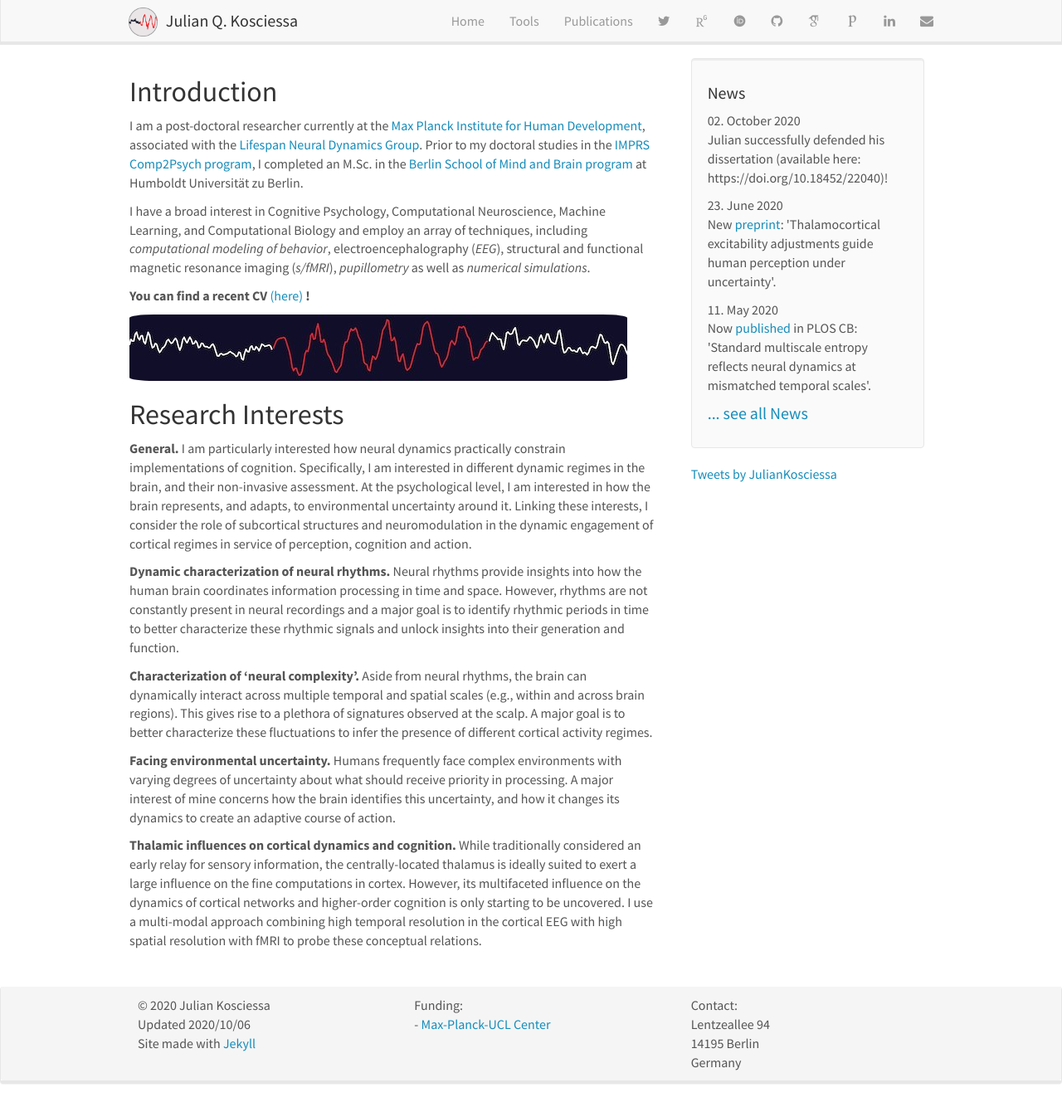
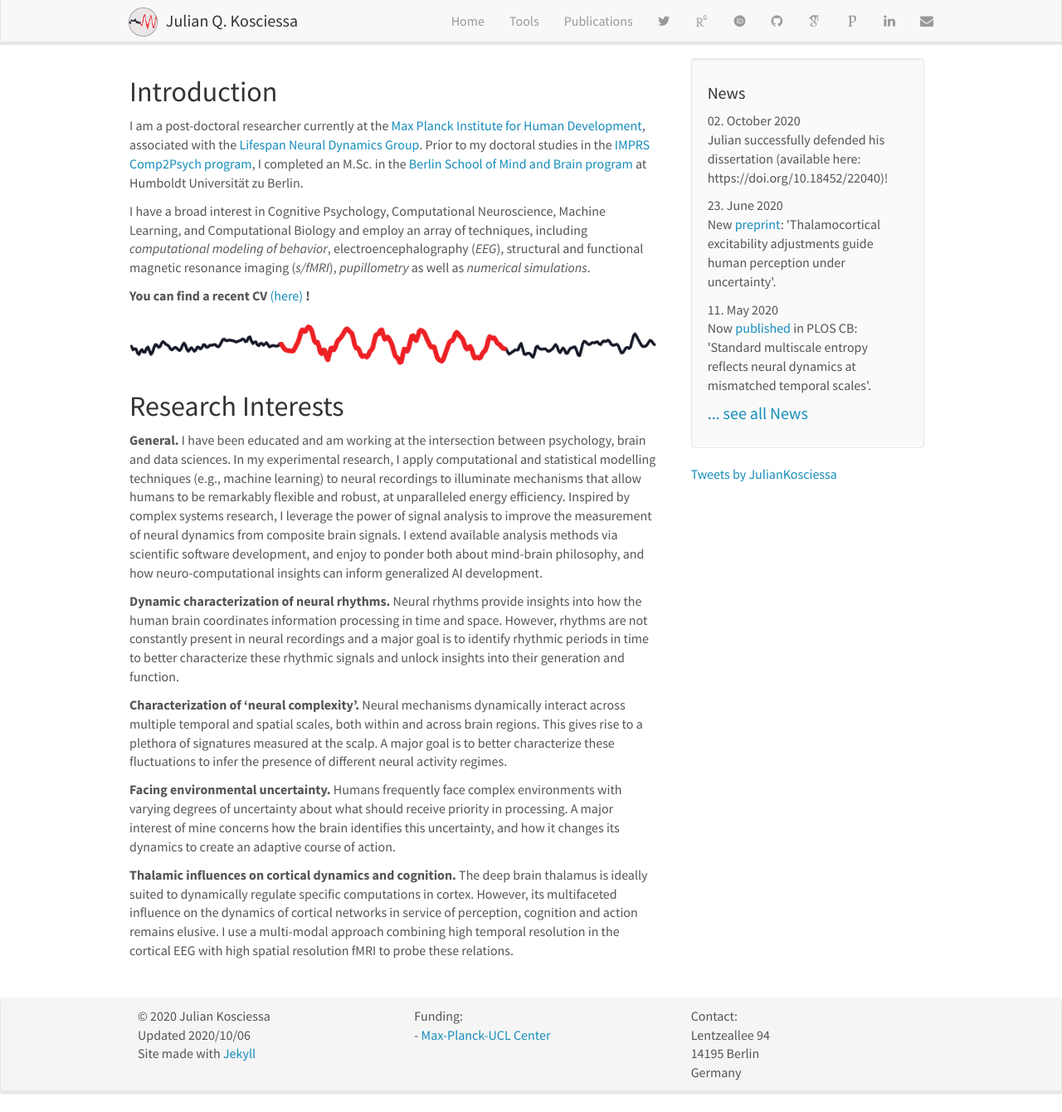
Before and after one commit to jkosciessa/jkosciessa.github.io, a Jekyll site: the page built from _pages/home.md, in a window 1280 px wide and 1340 px high. Shown: the whole window at 83% size. Built offline with Jekyll 4.4.1, drawn with Linux system fonts in a browser that asks for light colours; nearby versions of some CDN libraries; some web fonts are replaced; comment, search, counter and statistics services are not loaded.

Commit message:
update descriptions, rhythm image

```diff
--- a/_pages/home.md
+++ b/_pages/home.md
@@ -12,18 +12,18 @@ I have a broad interest in Cognitive Psychology, Computational Neuroscience, Mac
 
  **You can find a recent CV** [(here)]({{ site.url }}{{ site.baseurl }}/downloads/CV.pdf) **!**
 
-<img class="img-responsive" src="{{ site.url }}{{ site.baseurl }}/images/rhythm.jpeg">
+<img class="img-responsive" src="{{ site.url }}{{ site.baseurl }}/images/rhythm.png">
 
 <h2>Research Interests</h2>
 
-**General.** I am particularly interested how neural dynamics practically constrain implementations of cognition. Specifically, I am interested in different dynamic regimes in the brain, and their non-invasive assessment. At the psychological level, I am interested in how the brain represents, and adapts, to environmental uncertainty around it. Linking these interests, I consider the role of subcortical structures and neuromodulation in the dynamic engagement of cortical regimes in service of perception, cognition and action.
+**General.** I have been educated and am working at the intersection between psychology, brain and data sciences. In my experimental research, I apply computational and statistical modelling techniques (e.g., machine learning) to neural recordings to illuminate mechanisms that allow humans to be remarkably flexible and robust, at unparalleled energy efficiency. Inspired by complex systems research, I leverage the power of signal analysis to improve the measurement of neural dynamics from composite brain signals. I extend available analysis methods via scientific software development, and enjoy to ponder both about mind-brain philosophy, and how neuro-computational insights can inform generalized AI development.
 
 **Dynamic characterization of neural rhythms.** Neural rhythms provide insights into how the human brain coordinates information processing in time and space. However, rhythms are not constantly present in neural recordings and a major goal is to identify rhythmic periods in time to better characterize these rhythmic signals and unlock insights into their generation and function.
 
-**Characterization of ‘neural complexity’.** Aside from neural rhythms, the brain can dynamically interact across multiple temporal and spatial scales (e.g., within and across brain regions). This gives rise to a plethora of signatures observed at the scalp. A major goal is to better characterize these fluctuations to infer the presence of different cortical activity regimes.
+**Characterization of ‘neural complexity’.** Neural mechanisms dynamically interact across multiple temporal and spatial scales, both within and across brain regions. This gives rise to a plethora of signatures measured at the scalp. A major goal is to better characterize these fluctuations to infer the presence of different neural activity regimes.
 
 **Facing environmental uncertainty.** Humans frequently face complex environments with varying degrees of uncertainty about what should receive priority in processing. A major interest of mine concerns how the brain identifies this uncertainty, and how it changes its dynamics to create an adaptive course of action.
 
-**Thalamic influences on cortical dynamics and cognition.** While traditionally considered an early relay for sensory information, the centrally-located thalamus is ideally suited to exert a large influence on the fine computations in cortex. However, its multifaceted influence on the dynamics of cortical networks and higher-order cognition is only starting to be uncovered. I use a multi-modal approach combining high temporal resolution in the cortical EEG with high spatial resolution with fMRI to probe these conceptual relations.
+**Thalamic influences on cortical dynamics and cognition.** The deep brain thalamus is ideally suited to dynamically regulate specific computations in cortex. However, its multifaceted influence on the dynamics of cortical networks in service of perception, cognition and action remains elusive. I use a multi-modal approach combining high temporal resolution in the cortical EEG with high spatial resolution fMRI to probe these relations.
 
 <br />
```
Also changed, not shown: _pages/tools.md (+1 -1 lines), images/rhythm.jpeg (deleted), images/rhythm.png (added).
